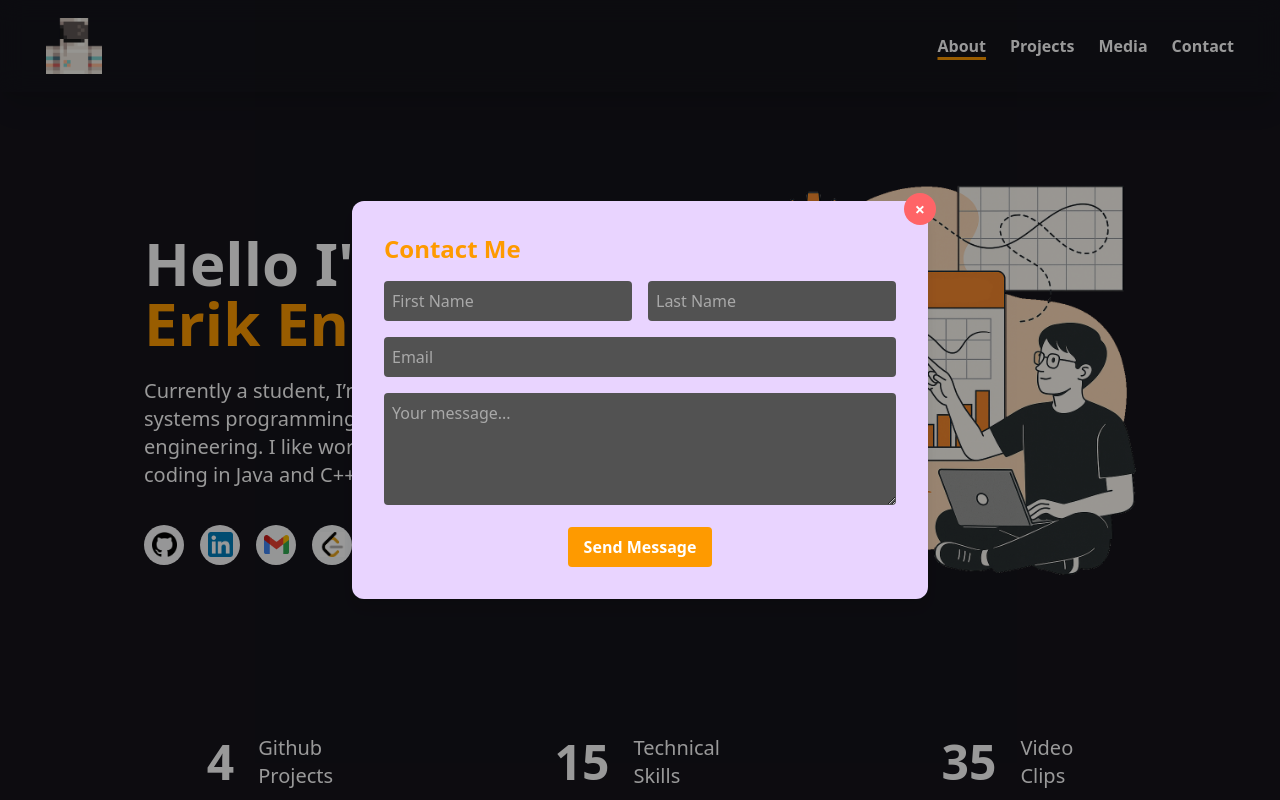
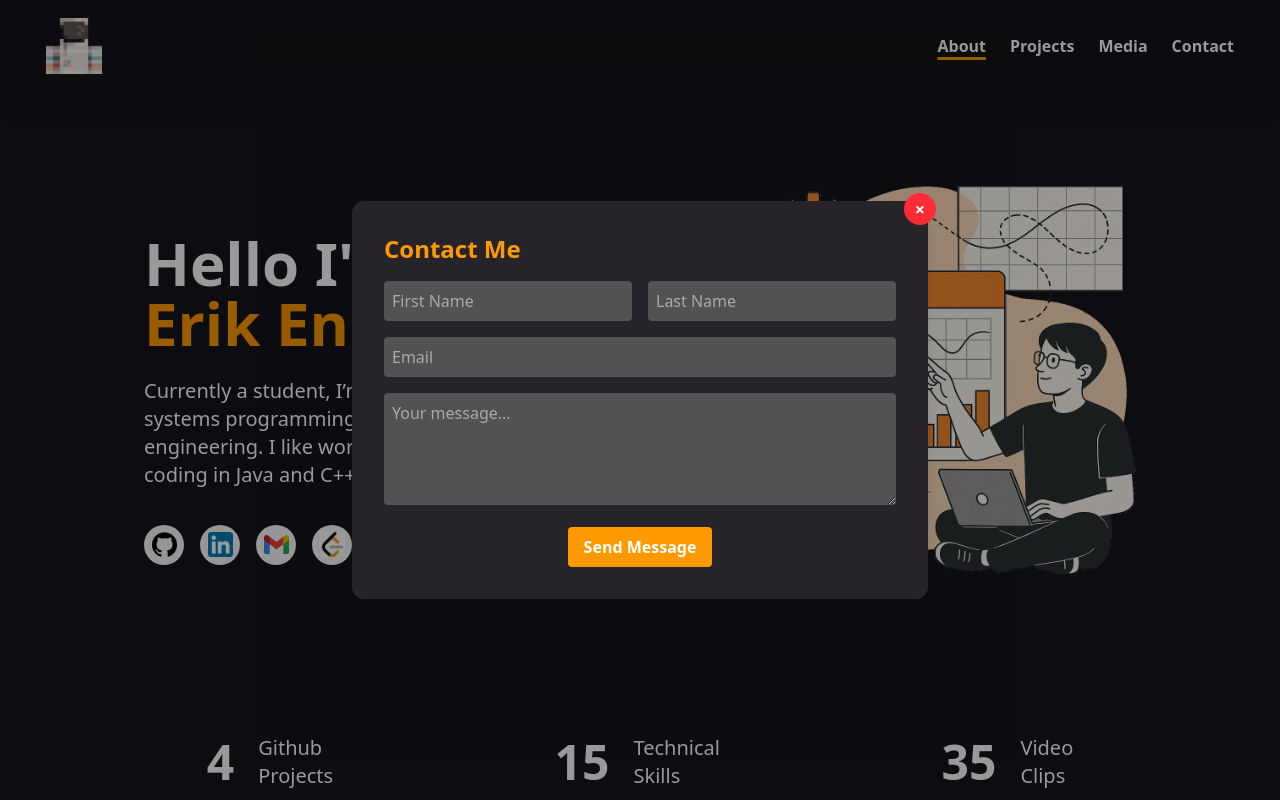
Before and after one commit to erikenriquez34/dashboard-site, a React (Vite) app: page /#/ in a window 1280 px wide. Both pictures are taken after a click on the element "Contact". Shown: the top 800 px of the page. Built offline with nearby package versions, Linux system fonts and the light colour scheme.

Commit message:
Tab names and contact recolor

```diff
--- a/index.html
+++ b/index.html
@@ -4,7 +4,7 @@
     <meta charset="UTF-8" />
     <link rel="icon" type="image/svg+xml" href="/head.png" />
     <meta name="viewport" content="width=device-width, initial-scale=1.0" />
-    <title>Site</title>
+    <title>Erik Enriquez | About</title>
   </head>
   <body class="bg-spirit text-white">
     <div id="root"></div>
--- a/src/components/Contact.tsx
+++ b/src/components/Contact.tsx
@@ -38,7 +38,7 @@ function ContactModal(props:Props) {
 
   return (
     <div className="fixed inset-0 z-50 bg-black/40 flex items-center justify-center" onClick={props.onClose}>
-      <div className="bg-purple-200 p-8 rounded-xl w-full max-w-xl shadow-lg relative"
+      <div className="bg-discord-dark p-8 rounded-xl w-full max-w-xl shadow-lg relative"
         onClick={(e) => e.stopPropagation()}>
 
         {sent ? (
@@ -69,8 +69,8 @@ function ContactModal(props:Props) {
         )}
 
         <button onClick={() => {setSent(false); props.onClose();}}
-          className="absolute -top-2 -right-2 w-8 h-8 bg-red-400 text-white rounded-full flex items-center
-          justify-center text-lg font-bold hover:bg-red-500 hover:scale-105 transition hover:cursor-pointer duration-200"
+          className="absolute -top-2 -right-2 w-8 h-8 bg-red-500 text-white rounded-full flex items-center
+          justify-center text-lg font-bold hover:bg-red-600 transition hover:cursor-pointer duration-200"
           ria-label="Close">
           &times;
         </button>
--- a/src/components/about/About.tsx
+++ b/src/components/about/About.tsx
@@ -1,8 +1,13 @@
-import {NavLink} from "react-router-dom";
+import { NavLink } from "react-router-dom";
+import { useEffect } from "react";
 import Bubble from './Bubble.tsx'
 import Stat from './Stat.tsx'
 
 function About() {
+  useEffect(() => {
+    document.title = "Erik Enriquez | About";
+  }, []);
+
   return (
     <>
       <main className="flex flex-col min-h-screen mt-22 pt-12 items-center">
--- a/src/components/media/Media.tsx
+++ b/src/components/media/Media.tsx
@@ -1,9 +1,13 @@
-import { useState } from "react";
+import { useEffect, useState } from "react";
 import clips from '../../data/clips.json';
 import DiscordCard from "./DiscordCard";
 import Clip from "./Clip";
 
 function Media() {
+  useEffect(() => {
+    document.title = "Erik Enriquez | Media";
+  }, []);
+
   const [selectedGame, setSelectedGame] = useState("All");
 
   const filteredClips = selectedGame === "All"
@@ -12,7 +16,7 @@ function Media() {
 
     return (
     <>
-      <main className="relative h-screen w-full bg-cover" style={{ backgroundImage: "url('/bard-mountain.png')" }}>
+      <main className="relative h-screen w-full bg-cover" style={{ backgroundImage: "url('bard-mountain.png')" }}>
         <figure className="absolute inset-0 bg-gradient-to-b from-transparent to-spirit z-10"/>
 
         <div className="relative z-20 h-full flex items-center justify-center flex-col px-12 py-26">
--- a/src/components/projects/Projects.tsx
+++ b/src/components/projects/Projects.tsx
@@ -1,7 +1,12 @@
+import { useEffect } from "react";
 import Card from "./Card"
 import projects from '../../data/projects.json';
 
 function Projects() {
+  useEffect(() => {
+    document.title = "Erik Enriquez | Projects";
+  }, []);
+
   return (
     <>
       <main className="flex flex-col min-h-screen mt-16 pt-12 items-center">
```
